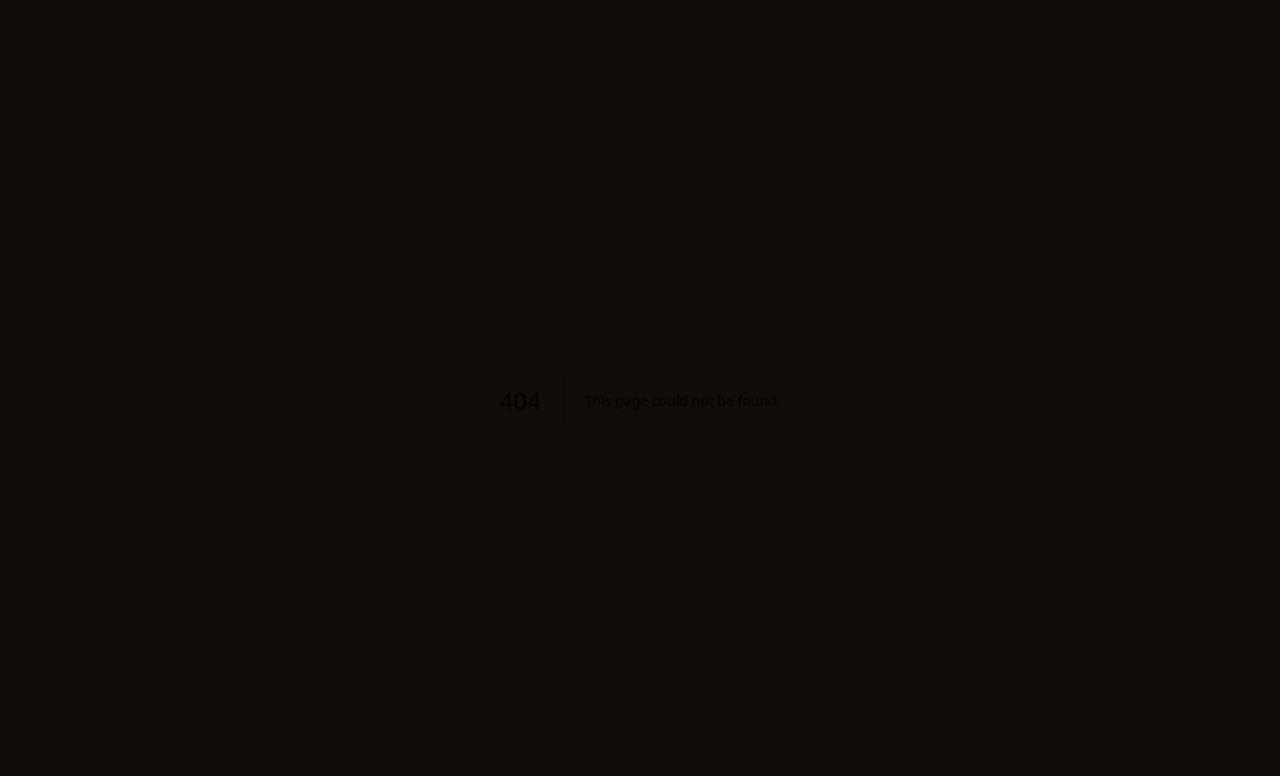
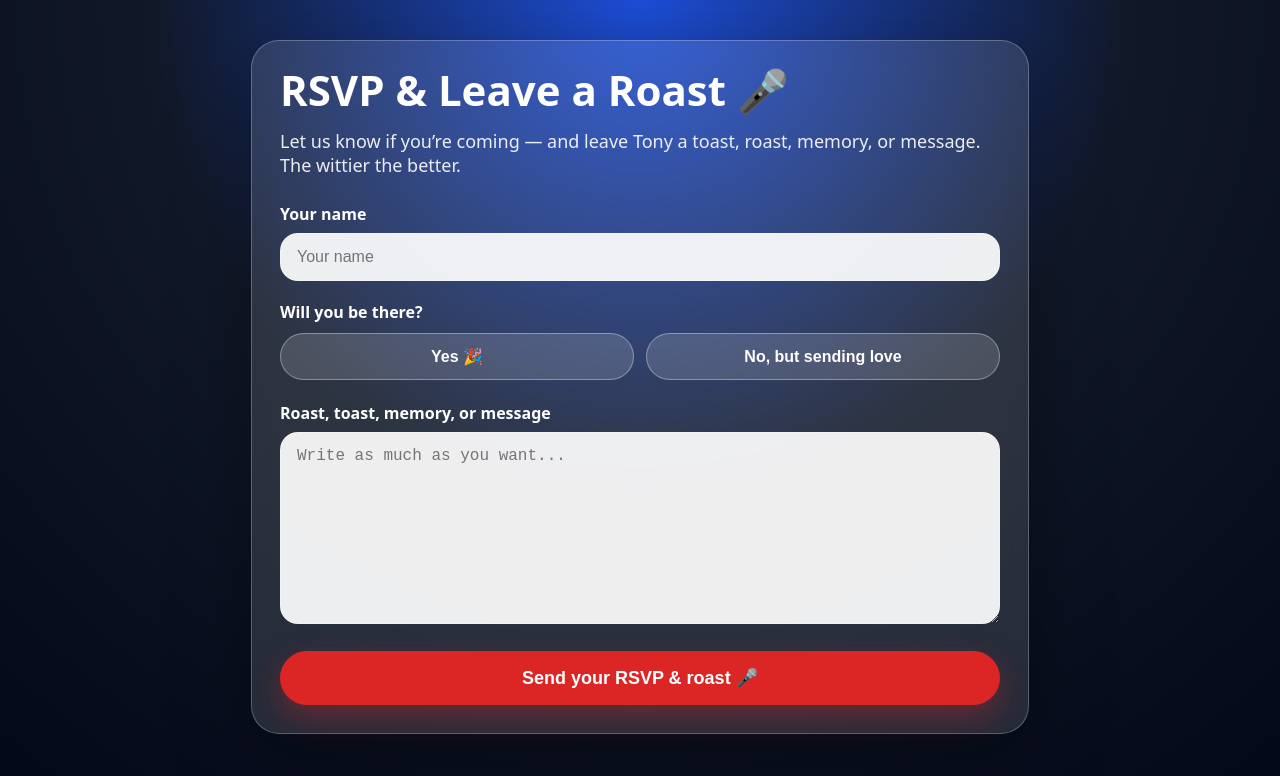
Before and after one commit to KristineMK72/warren-kahler-80, a Next.js app: page /rsvp in a window 1280 px wide. Before the commit this address had no page. Shown: the top 776 px of the page. Built offline with nearby package versions, Linux system fonts and the light colour scheme; no server answers.

Commit message:
Create page.tsx

```diff
--- /dev/null
+++ b/app/rsvp/page.tsx
@@ -0,0 +1,231 @@
+"use client";
+
+import { useState } from "react";
+import { createClient } from "@supabase/supabase-js";
+
+const supabaseUrl = process.env.NEXT_PUBLIC_SUPABASE_URL!;
+const supabaseAnonKey = process.env.NEXT_PUBLIC_SUPABASE_ANON_KEY!;
+
+const supabase = createClient(supabaseUrl, supabaseAnonKey);
+
+export default function RSVPPage() {
+  const [name, setName] = useState("");
+  const [attending, setAttending] = useState<"yes" | "no" | "">("");
+  const [roast, setRoast] = useState("");
+  const [status, setStatus] = useState<"idle" | "saving" | "success" | "error">(
+    "idle"
+  );
+
+  async function handleSubmit(e: React.FormEvent<HTMLFormElement>) {
+    e.preventDefault();
+
+    if (!name.trim() || !attending) {
+      setStatus("error");
+      return;
+    }
+
+    setStatus("saving");
+
+    const { error } = await supabase.from("party_rsvps").insert({
+      name: name.trim(),
+      attending: attending === "yes",
+      roast: roast.trim(),
+    });
+
+    if (error) {
+      console.error(error);
+      setStatus("error");
+      return;
+    }
+
+    setStatus("success");
+    setName("");
+    setAttending("");
+    setRoast("");
+  }
+
+  return (
+    <main
+      style={{
+        minHeight: "100vh",
+        background:
+          "radial-gradient(circle at top, #1d4ed8 0%, #111827 45%, #020617 100%)",
+        color: "white",
+        padding: "40px 18px",
+        fontFamily: "system-ui, sans-serif",
+      }}
+    >
+      <section
+        style={{
+          maxWidth: 720,
+          margin: "0 auto",
+          background: "rgba(255,255,255,0.12)",
+          border: "1px solid rgba(255,255,255,0.25)",
+          borderRadius: 28,
+          padding: 28,
+          boxShadow: "0 24px 80px rgba(0,0,0,0.35)",
+          backdropFilter: "blur(10px)",
+        }}
+      >
+        <h1 style={{ fontSize: 42, margin: "0 0 10px", lineHeight: 1 }}>
+          RSVP & Leave a Roast 🎤
+        </h1>
+
+        <p style={{ fontSize: 18, opacity: 0.9 }}>
+          Let us know if you’re coming — and leave Tony a toast, roast, memory,
+          or message. The wittier the better.
+        </p>
+
+        {status === "success" ? (
+          <div
+            style={{
+              marginTop: 28,
+              padding: 24,
+              borderRadius: 22,
+              background: "rgba(34,197,94,0.18)",
+              border: "1px solid rgba(134,239,172,0.7)",
+            }}
+          >
+            <h2 style={{ marginTop: 0 }}>You’re in! 🎉</h2>
+            <p>Your RSVP and roast/toast were submitted.</p>
+
+            <a
+              href="/"
+              style={{
+                display: "inline-block",
+                marginTop: 12,
+                color: "#fff",
+                fontWeight: 800,
+              }}
+            >
+              Back to party page
+            </a>
+          </div>
+        ) : (
+          <form onSubmit={handleSubmit} style={{ marginTop: 26 }}>
+            <label style={{ display: "block", fontWeight: 800 }}>
+              Your name
+            </label>
+
+            <input
+              value={name}
+              onChange={(e) => setName(e.target.value)}
+              placeholder="Your name"
+              style={inputStyle}
+            />
+
+            <label
+              style={{
+                display: "block",
+                fontWeight: 800,
+                marginTop: 20,
+              }}
+            >
+              Will you be there?
+            </label>
+
+            <div style={{ display: "flex", gap: 12, marginTop: 10 }}>
+              <button
+                type="button"
+                onClick={() => setAttending("yes")}
+                style={{
+                  ...choiceStyle,
+                  background:
+                    attending === "yes" ? "#facc15" : "rgba(255,255,255,0.15)",
+                  color: attending === "yes" ? "#111827" : "white",
+                }}
+              >
+                Yes 🎉
+              </button>
+
+              <button
+                type="button"
+                onClick={() => setAttending("no")}
+                style={{
+                  ...choiceStyle,
+                  background:
+                    attending === "no" ? "#facc15" : "rgba(255,255,255,0.15)",
+                  color: attending === "no" ? "#111827" : "white",
+                }}
+              >
+                No, but sending love
+              </button>
+            </div>
+
+            <label
+              style={{
+                display: "block",
+                fontWeight: 800,
+                marginTop: 22,
+              }}
+            >
+              Roast, toast, memory, or message
+            </label>
+
+            <textarea
+              value={roast}
+              onChange={(e) => setRoast(e.target.value)}
+              placeholder="Write as much as you want..."
+              rows={9}
+              style={{
+                ...inputStyle,
+                resize: "vertical",
+                minHeight: 180,
+              }}
+            />
+
+            {status === "error" && (
+              <p style={{ color: "#fecaca", fontWeight: 800 }}>
+                Please add your name and choose yes or no.
+              </p>
+            )}
+
+            <button
+              type="submit"
+              disabled={status === "saving"}
+              style={{
+                marginTop: 22,
+                width: "100%",
+                border: 0,
+                borderRadius: 999,
+                padding: "16px 22px",
+                fontSize: 18,
+                fontWeight: 900,
+                background: "#dc2626",
+                color: "white",
+                cursor: "pointer",
+                boxShadow: "0 12px 30px rgba(220,38,38,0.35)",
+              }}
+            >
+              {status === "saving"
+                ? "Submitting..."
+                : "Send your RSVP & roast 🎤"}
+            </button>
+          </form>
+        )}
+      </section>
+    </main>
+  );
+}
+
+const inputStyle: React.CSSProperties = {
+  width: "100%",
+  boxSizing: "border-box",
+  marginTop: 8,
+  border: "1px solid rgba(255,255,255,0.35)",
+  borderRadius: 18,
+  padding: "14px 16px",
+  fontSize: 16,
+  background: "rgba(255,255,255,0.92)",
+  color: "#111827",
+};
+
+const choiceStyle: React.CSSProperties = {
+  flex: 1,
+  border: "1px solid rgba(255,255,255,0.35)",
+  borderRadius: 999,
+  padding: "13px 16px",
+  fontSize: 16,
+  fontWeight: 900,
+  cursor: "pointer",
+};
```
